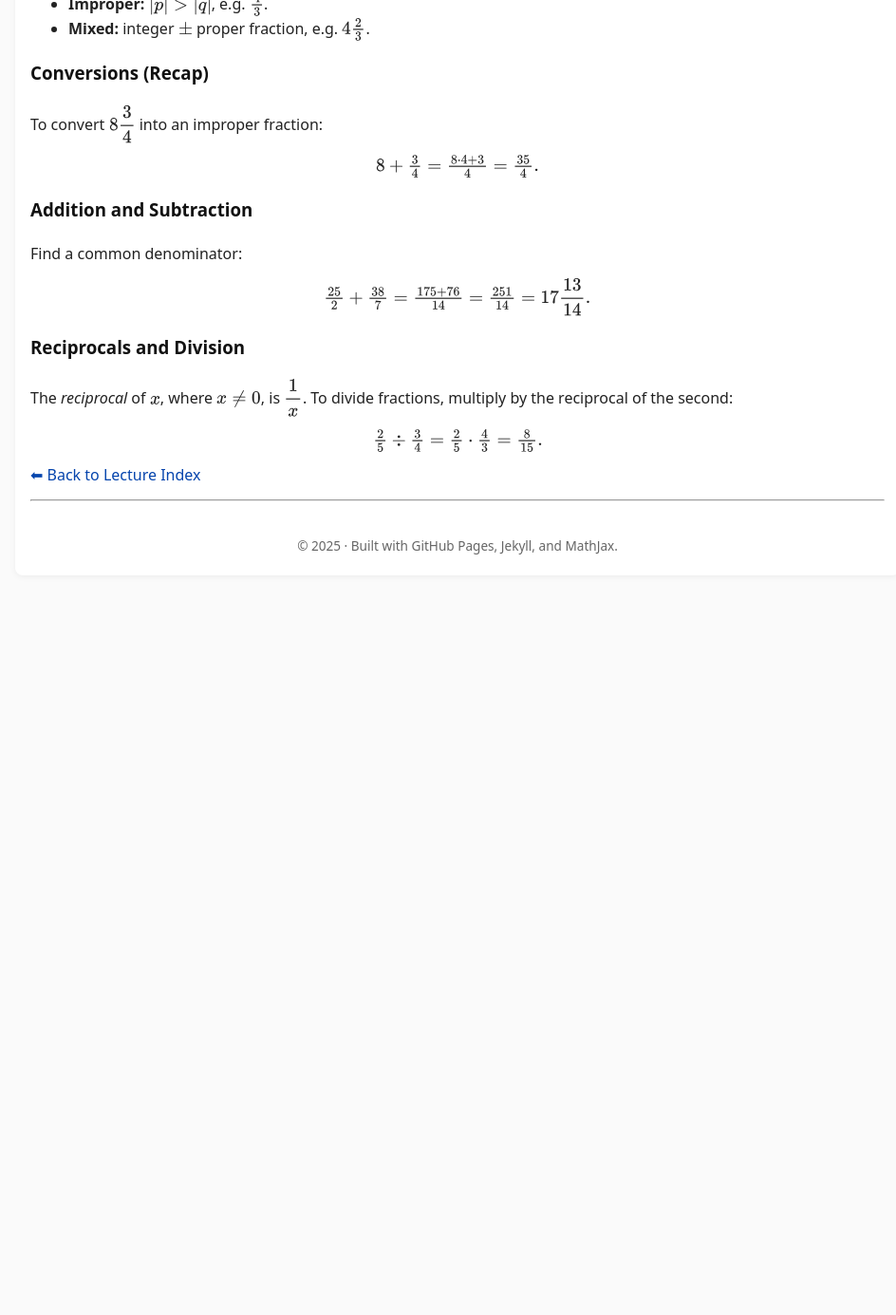
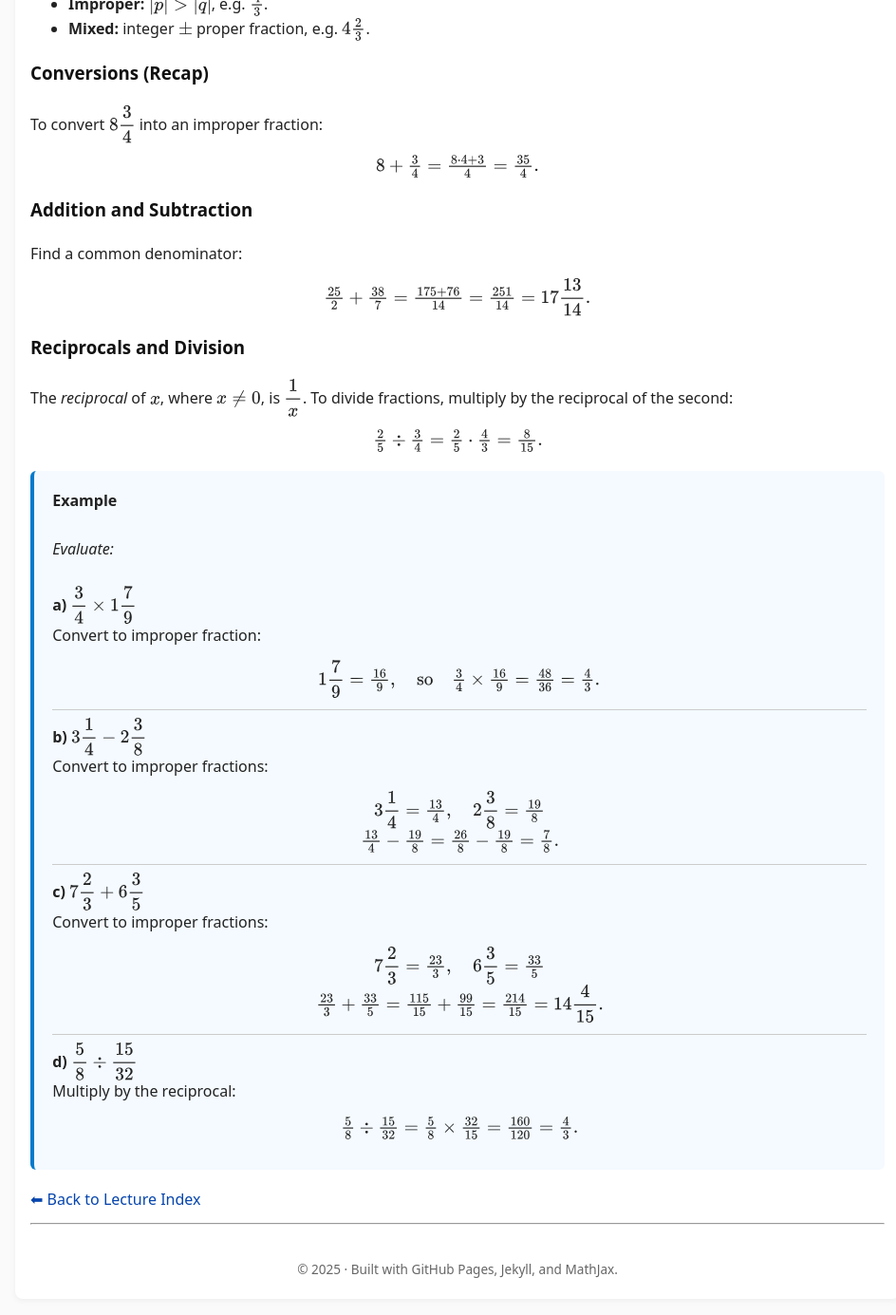
Before and after one commit to SaleemKamaludin/SaleemKamaludin.github.io, a Jekyll site: the page built from courses/math-1115/lecture-notes/lecture2.md, in a window 1280 px wide and 1400 px high, scrolled down 2737 px. Shown: the top 1385 px of the window at 95% size, without its empty margins (158-1102 px from the left). Built offline with Jekyll 4.4.1, drawn with Linux system fonts in a browser that asks for light colours; before the commit the page ends 3375 px from its top, so only the background shows below that.

Commit message:
Update lecture2.md

```diff
--- a/courses/math-1115/lecture-notes/lecture2.md
+++ b/courses/math-1115/lecture-notes/lecture2.md
@@ -204,4 +204,73 @@ To divide fractions, multiply by the reciprocal of the second:
 
 
 
+
+
+
+
+
+
+
+
+
+
+
+
+
+
+
+
+
+
+
+
+
+
+
+
+
+
+
+
+
+<div style="border-left:4px solid #007acc; background:#f4faff; padding:1.2em; border-radius:6px; margin:1.2em 0;">
+  <strong>Example</strong><br><br>
+  <em>Evaluate:</em><br><br>
+
+  <strong>a)</strong> \( \dfrac{3}{4} \times 1\dfrac{7}{9} \)<br>
+  Convert to improper fraction:<br>
+  <p style="text-align:center;">
+    \( 1\dfrac{7}{9} = \frac{16}{9}, \quad \text{so} \quad \frac{3}{4} \times \frac{16}{9} = \frac{48}{36} = \frac{4}{3}. \)
+  </p>
+
+  <hr style="border:none; border-top:1px solid #ccc;">
+
+  <strong>b)</strong> \( 3\dfrac{1}{4} - 2\dfrac{3}{8} \)<br>
+  Convert to improper fractions:<br>
+  <p style="text-align:center;">
+    \( 3\dfrac{1}{4} = \frac{13}{4}, \quad 2\dfrac{3}{8} = \frac{19}{8} \)<br>
+    \( \frac{13}{4} - \frac{19}{8} = \frac{26}{8} - \frac{19}{8} = \frac{7}{8}. \)
+  </p>
+
+  <hr style="border:none; border-top:1px solid #ccc;">
+
+  <strong>c)</strong> \( 7\dfrac{2}{3} + 6\dfrac{3}{5} \)<br>
+  Convert to improper fractions:<br>
+  <p style="text-align:center;">
+    \( 7\dfrac{2}{3} = \frac{23}{3}, \quad 6\dfrac{3}{5} = \frac{33}{5} \)<br>
+    \( \frac{23}{3} + \frac{33}{5} = \frac{115}{15} + \frac{99}{15} = \frac{214}{15} = 14\dfrac{4}{15}. \)
+  </p>
+
+  <hr style="border:none; border-top:1px solid #ccc;">
+
+  <strong>d)</strong> \( \dfrac{5}{8} \div \dfrac{15}{32} \)<br>
+  Multiply by the reciprocal:<br>
+  <p style="text-align:center;">
+    \( \frac{5}{8} \div \frac{15}{32} = \frac{5}{8} \times \frac{32}{15} = \frac{160}{120} = \frac{4}{3}. \)
+  </p>
+</div>
+
+
+
+
 [⬅ Back to Lecture Index]({{ '/courses/math-1115/lecture-notes/' | relative_url }})
```
